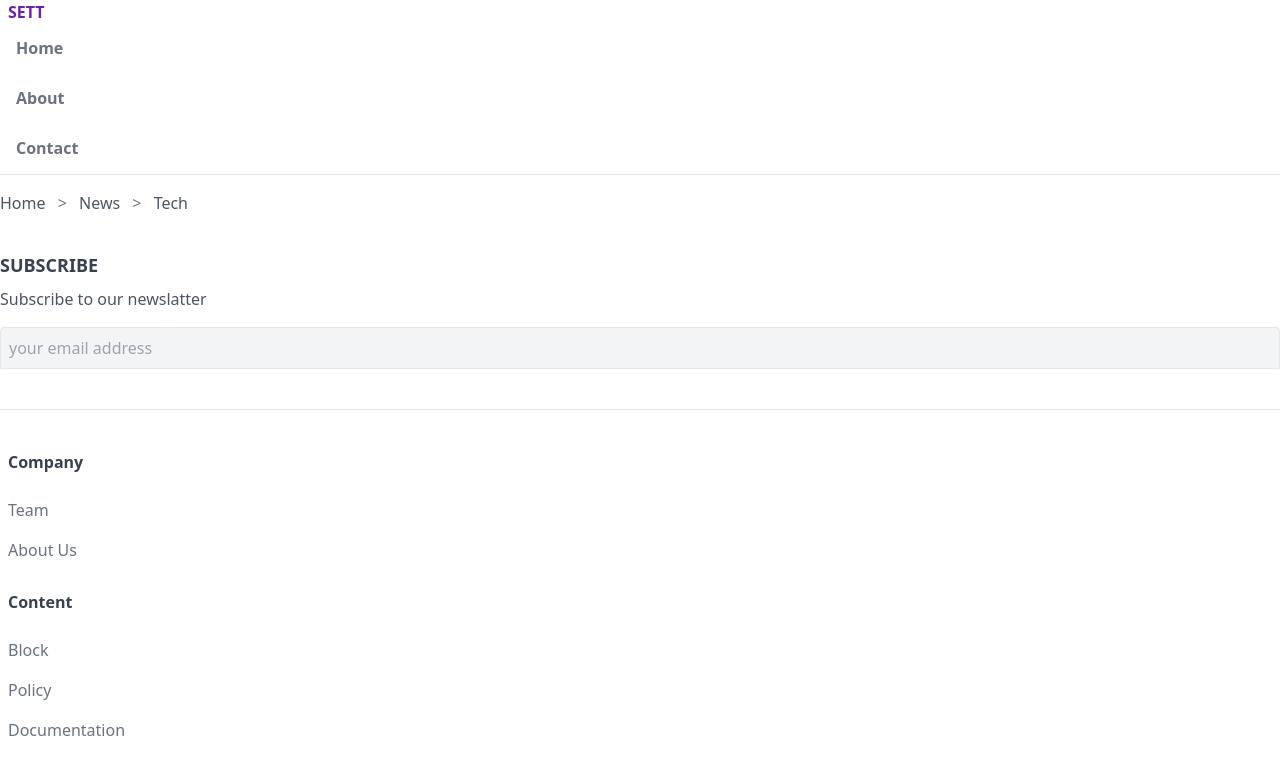
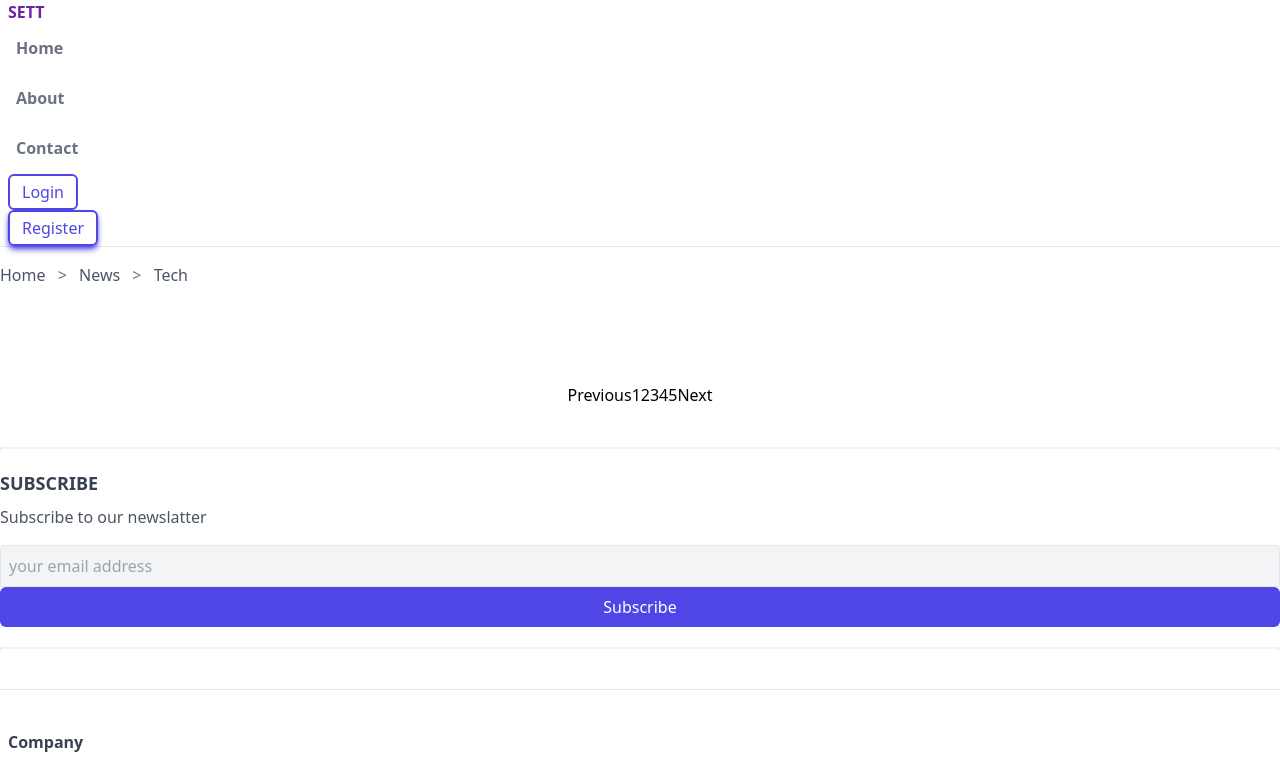
Before and after one commit to VadimKorobec/tailwindcss, a website: page index.html in a window 1280 px wide. Shown: the top 767 px of the page. Drawn offline with Linux system fonts and the light colour scheme.

Commit message:
Update index.html

```diff
--- a/index.html
+++ b/index.html
@@ -34,6 +34,24 @@
             >
           </li>
         </ul>
+        <ul>
+          <li>
+            <button
+              class="py-1 px-3 border-2 rounded-md border-indigo-600 text-indigo-600 hover:text-white hover:bg-indigo-600"
+              type="button"
+            >
+              Login
+            </button>
+          </li>
+          <li>
+            <button
+              class="shadow-md shadow-indigo-600 py-1 px-3 border-2 rounded-md border-indigo-600 text-indigo-600 hover:text-white hover:bg-indigo-600"
+              type="button"
+            >
+              Register
+            </button>
+          </li>
+        </ul>
       </nav>
     </header>
     <main>
@@ -47,7 +65,34 @@
           <a class="text-gray-600 hover:text-gray-900" href="#">Tech</a>
         </div>
       </div>
+      <!--pagination-->
+      <div class="mt-20 mb-10">
+        <ul class="flex justify-center">
+          <li>
+            <a href="#">Previous</a>
+          </li>
+          <li>
+            <a href="#">1</a>
+          </li>
+          <li>
+            <a href="#">2</a>
+          </li>
+          <li>
+            <a href="#">3</a>
+          </li>
+          <li>
+            <a href="#">4</a>
+          </li>
+          <li>
+            <a href="#">5</a>
+          </li>
+          <li>
+            <a href="#">Next</a>
+          </li>
+        </ul>
+      </div>
       <!--divider-->
+      <div class="border border-dotted"></div>
       <!--subscribe-->
       <div class="my-5">
         <h5 class="font-bold text-lg uppercase text-gray-700 mb-2">
@@ -59,7 +104,15 @@
           type="email"
           placeholder="your email address"
         />
+        <button
+          class="px-4 py-2 bg-indigo-600 text-white rounded-md w-full hover:bg-indigo-800"
+          type="submit"
+        >
+          Subscribe
+        </button>
       </div>
+      <!--divider-->
+      <div class="border border-dotted"></div>
     </main>
     <!--footer-->
     <footer class="border-t mt-10 py-10 px-2">
```
